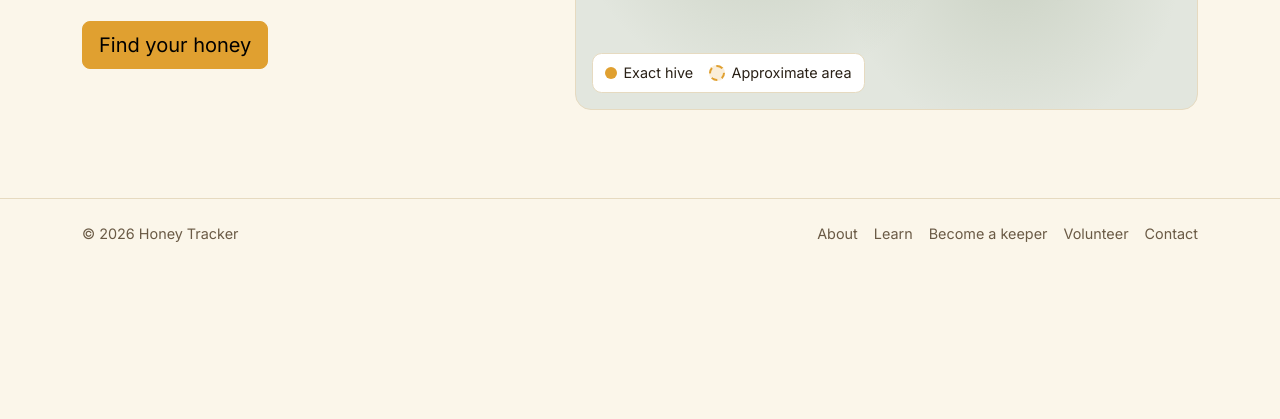
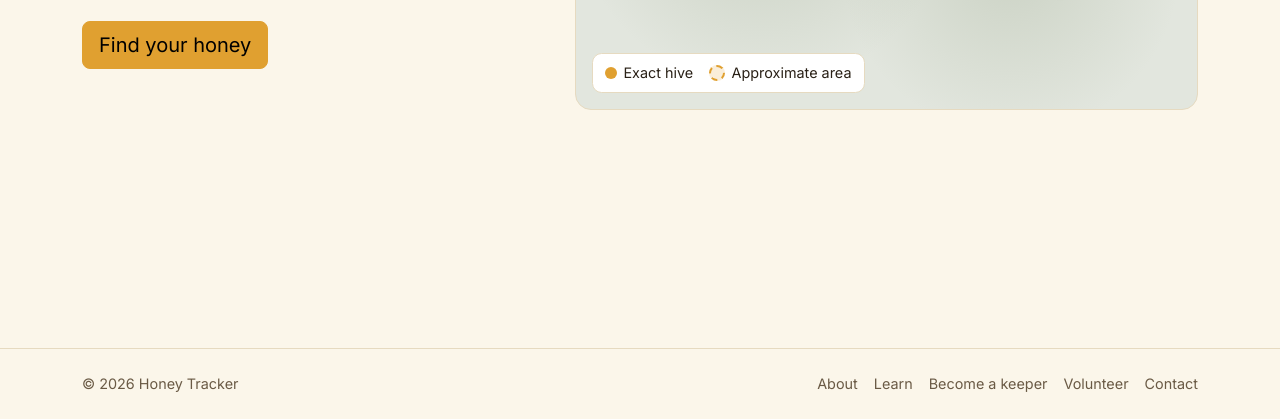
Before and after one commit to jimenezeljay/Honey-Tracer-Project, a website: page index.html in a window 1280 px wide. Shown: the part 381-800 px from the top of the page. Drawn offline with nearby package versions, Linux system fonts and the light colour scheme.

Commit message:
Keep the footer at the bottom of the window on short pages
The body is now a column at least as tall as the window, and <main>
grows to fill the space, so the footer no longer rides up when a page
has little content (e.g. the Learn tabs, Sign in, No data found).

Co-Authored-By: Claude Opus 5.5 <noreply@anthropic.com>
Claude-Session: https://claude.ai/code/session_01XywncFY8U7yf9s3UdfFtnu

```diff
--- a/scss/components/_footer.scss
+++ b/scss/components/_footer.scss
@@ -1,3 +1,15 @@
+// Keep the footer at the bottom of the window, even on short pages:
+// the page is a column at least as tall as the window, and <main> takes up the slack.
+body {
+  min-height: 100vh;
+  display: flex;
+  flex-direction: column;
+}
+
+body > main {
+  flex: 1 0 auto;
+}
+
 .site-footer {
   border-top: 1px solid $line;
   color: $ink-soft;
```
Also changed, not shown: css/main.css, 1 other file.
